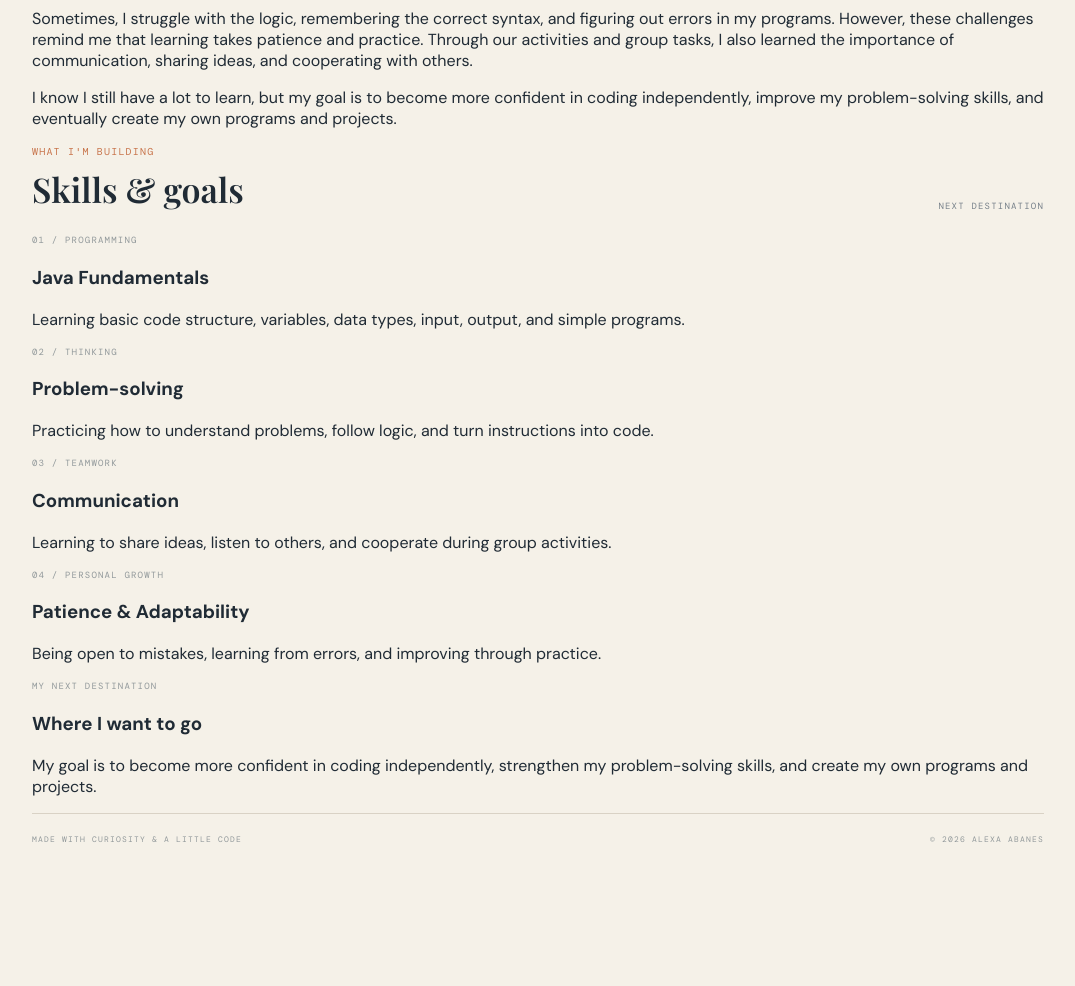
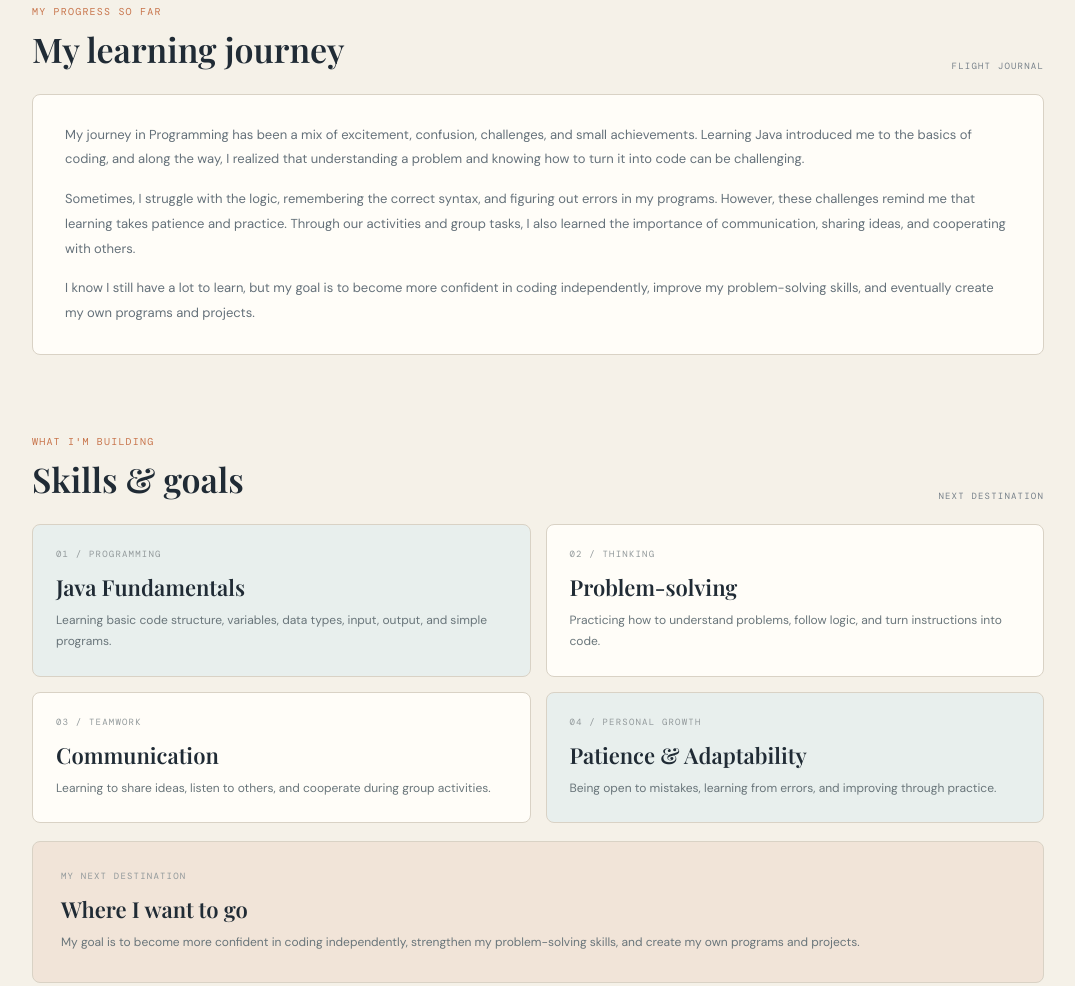
Before and after one commit to AbanesAlexa/Programming-portfolio, a plain HTML site: page index.html in a window 1280 px wide. Shown: the part 1640-2626 px from the top of the page, without its empty margins (102-1177 px from the left). Before the commit the page ends 2512 px from the top, so only its background shows below. Drawn offline with nearby package versions, Linux system fonts and the light colour scheme.

Commit message:
Add profile section and skills grid styles

```diff
--- a/style.css
+++ b/style.css
@@ -67,3 +67,78 @@ footer { display:flex; justify-content:space-between; gap:12px; padding:20px 0 2
  .term-grid,.activity-list{grid-template-columns:1fr}.section-heading{align-items:start;gap:15px;flex-direction:column}
  footer{flex-direction:column}
 }
+
+/* ABOUT ME, LEARNING JOURNEY, AND SKILLS */
+
+.profile-section {
+  padding: 25px 0 55px;
+}
+
+.profile-box {
+  padding: 28px 32px;
+  background: #fffdf8;
+  border: 1px solid var(--line);
+  border-radius: 8px;
+  color: #65717a;
+  font-size: 13px;
+  line-height: 1.9;
+}
+
+.profile-box p {
+  margin: 0 0 15px;
+}
+
+.profile-box p:last-child {
+  margin-bottom: 0;
+}
+
+.skills-grid {
+  display: grid;
+  grid-template-columns: 1fr 1fr;
+  gap: 15px;
+}
+
+.skill-card {
+  padding: 23px;
+  background: #e8efed;
+  border: 1px solid var(--line);
+  border-radius: 8px;
+}
+
+.skill-card:nth-child(2),
+.skill-card:nth-child(3) {
+  background: #fffdf8;
+}
+
+.skill-card h3,
+.goal-box h3 {
+  margin: 12px 0 8px;
+  font: 600 22px "Playfair Display", serif;
+}
+
+.skill-card p,
+.goal-box p {
+  margin: 0;
+  color: #69757a;
+  font-size: 12px;
+  line-height: 1.8;
+}
+
+.goal-box {
+  margin-top: 18px;
+  padding: 28px;
+  background: #f1e4d8;
+  border: 1px solid var(--line);
+  border-radius: 8px;
+}
+
+@media(max-width:650px) {
+  .skills-grid {
+    grid-template-columns: 1fr;
+  }
+
+  .profile-box,
+  .goal-box {
+    padding: 22px;
+  }
+}
```
